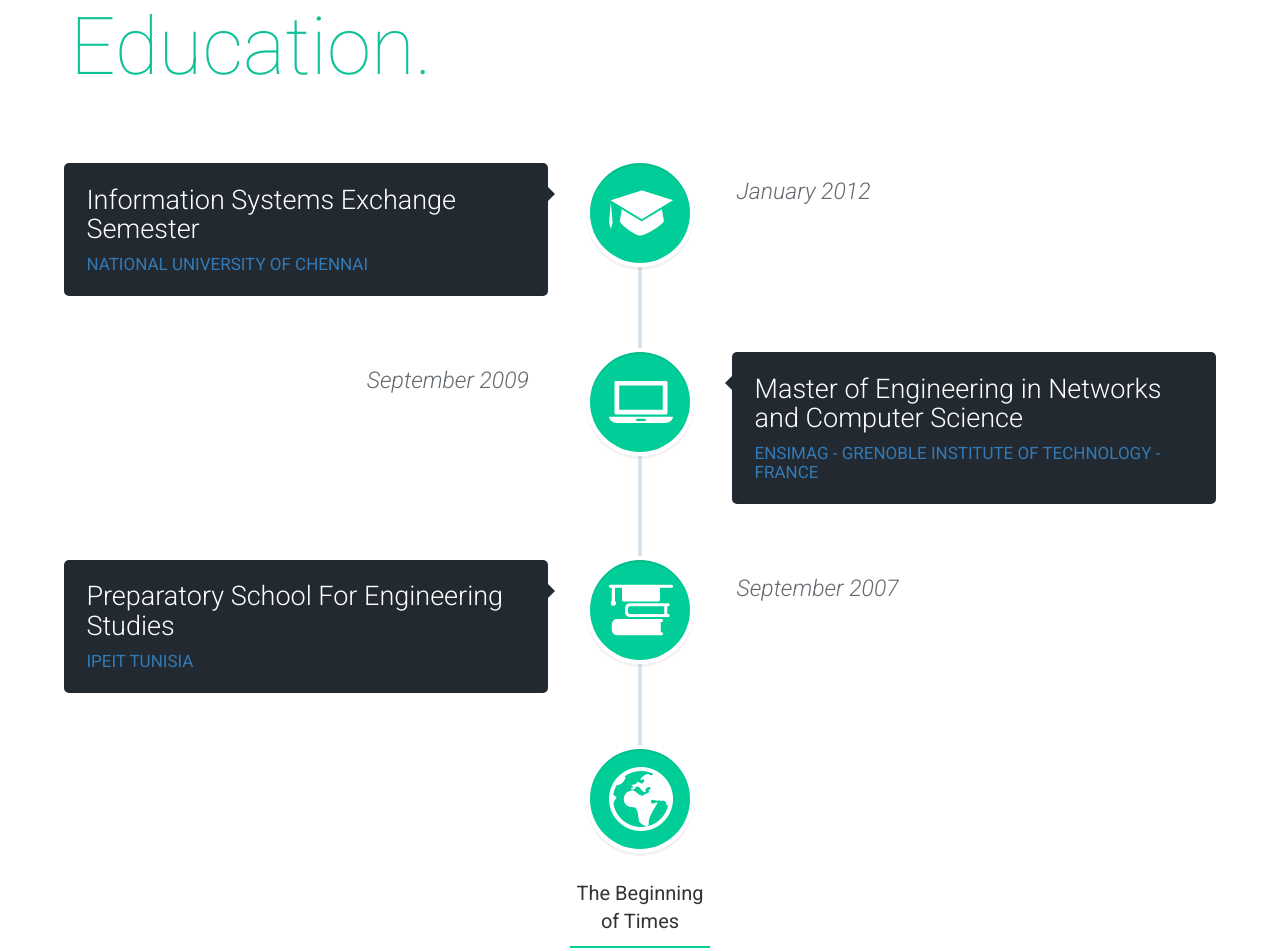
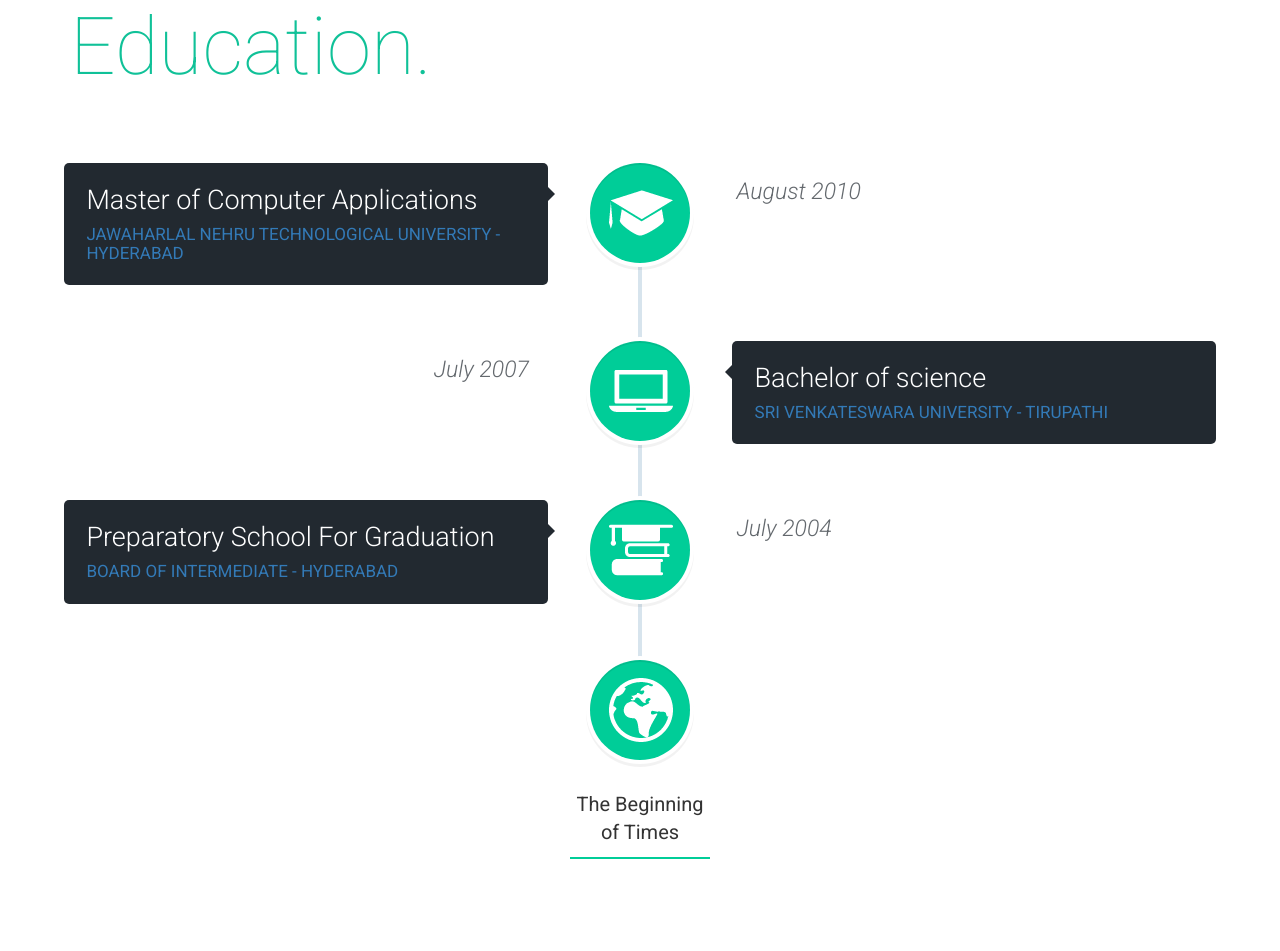
Before and after one commit to Bharathkumarraju/bharathkumaraju.com, a plain HTML site: page index.html in a window 1280 px wide. Shown: the part 3802-4753 px from the top of the page. Drawn offline with nearby package versions, Linux system fonts and the light colour scheme.

Commit message:
Added the education details in index.html

```diff
--- a/index.html
+++ b/index.html
@@ -433,7 +433,8 @@
 	<!-- // Skills and abilities -->
 
 	<!-- Education -->
-	<section id="education" class="full-section">
+
+      <section id="education" class="full-section">
 		<!-- Text Education -->
 		<div class="container">
 			<h2 class="title-main">Education.</h2>
@@ -449,9 +450,9 @@
 				</div>
 				<!-- Info 1 Education -->
 				<div class="cd-timeline-content">
-					<h2>Information Systems Exchange Semester </h2>
-					<h3><a href="http://www.nus.edu.sg/" target="_blank">National University of Chennai</a></h3>
-					<span class="cd-date">January 2012</span>
+					<h2>Master of Computer Applications</h2>
+					<h3><a href="http://jntuh.ac.in/" target="_blank">Jawaharlal Nehru Technological University - Hyderabad</a></h3>
+					<span class="cd-date">August 2010</span>
 				</div>
 			</div>
 			<!-- 2 Item -->
@@ -462,9 +463,9 @@
 				</div>
 				<!-- Info 2 Education -->
 				<div class="cd-timeline-content">
-					<h2>Master of Engineering in Networks and Computer Science</h2>
-					<h3><a href="http://ensimag.grenoble-inp.fr/welcome/" target="_blank">Ensimag - Grenoble Institute of Technology - France</a></h3>
-					<span class="cd-date">September 2009</span>
+					<h2>Bachelor of science</h2>
+					<h3><a href="https://www.svuniversity.edu.in/" target="_blank">Sri Venkateswara University - Tirupathi</a></h3>
+					<span class="cd-date">July 2007</span>
 				</div>
 			</div>
 			<!-- 3 Item -->
@@ -475,9 +476,9 @@
 				</div>
 				<!-- Info 3 Education -->
 				<div class="cd-timeline-content">
-					<h2>Preparatory School For Engineering Studies</h2>
-					<h3><a href="http://www.ipeit.rnu.tn/en" target="_blank">IPEIT Tunisia</a></h3>
-					<span class="cd-date">September 2007</span>
+					<h2>Preparatory School For Graduation</h2>
+					<h3><a href="http://bieap.gov.in/" target="_blank">Board of Intermediate - Hyderabad</a></h3>
+					<span class="cd-date">July 2004</span>
 				</div>
 			</div>
 			<!-- The Beginning of Times image -->
@@ -491,6 +492,7 @@
 		<!-- The Beginning of Times item -->
 		<p class="txt-times">The Beginning of Times</p>
 	</section>
+
 	<!-- // Education -->
 
 	<!-- Work Experience -->
@@ -595,7 +597,7 @@
 		<div class="container padding-footer">
 			<div class="row">
 				<!-- Text Left -->
-				<div class="col-sm-8 foo-left">This is my personal resume, I hope you enjoyed it. It is hosted on Amazon Web Services S3 and the site source code is available on my GitHub page. The responsive design is using Bootstrap framework. <br> Bharathkumar Derouiche.</div>
+				<div class="col-sm-8 foo-left">This is my personal resume, I hope you enjoyed it. It is hosted on Amazon Web Services S3 and the site source code is available on my GitHub page. The responsive design is using Bootstrap framework. <br> Bharathkumar Raju.</div>
 				<!-- Text Right -->
 				<div class="col-sm-4 foo-right">Made with <span class="glyphicon glyphicon-heart" aria-hidden="true"></span> using HTML5, CSS3 and BOOTSTRAP</div>
 			</div>
```
Also changed, not shown: error.html (+2 -2 lines), 1 other file.
